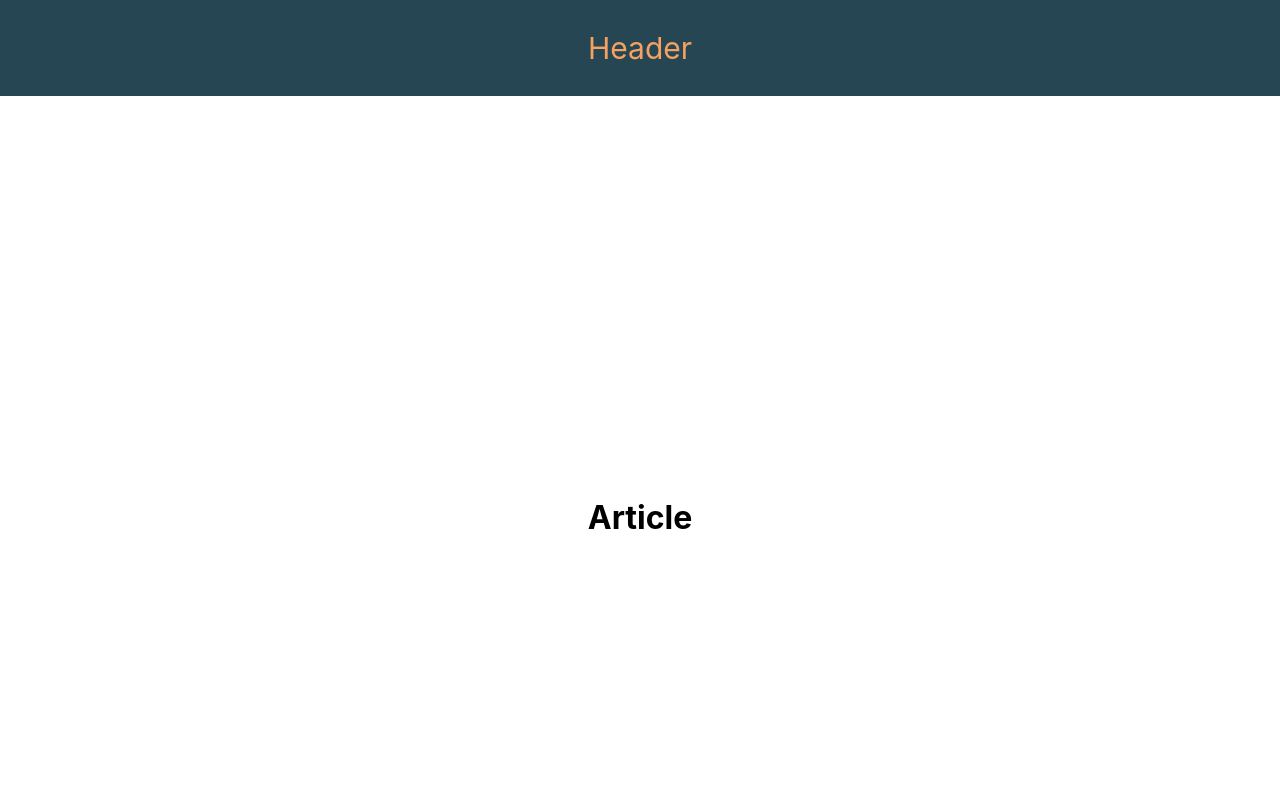
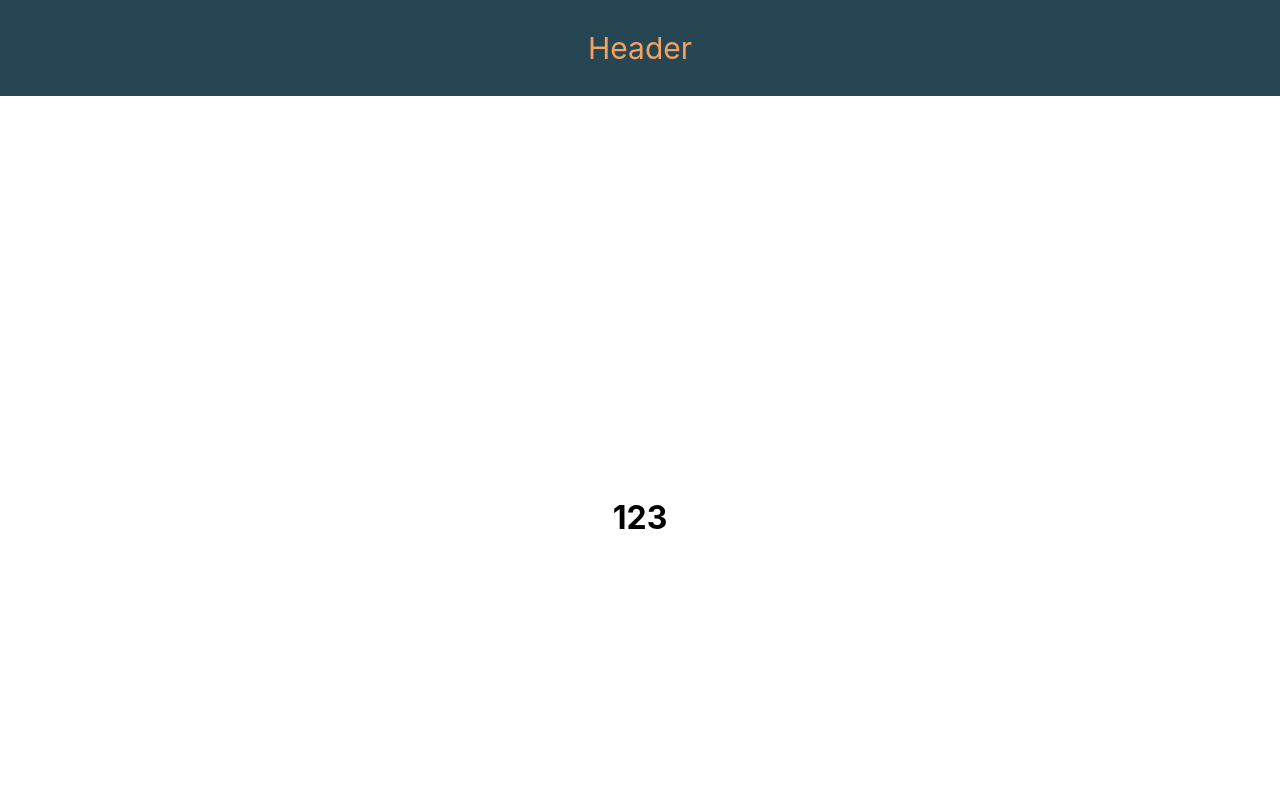
Before and after one commit to Marc-Kruiss/Next_Js_Course, a Next.js app in the folder next-misc/: page /blog/1 in a window 1280 px wide. Shown: the top 800 px of the page. Built offline with nearby package versions, Linux system fonts and the light colour scheme.

Commit message:
use of env.local file and variables (private/public)

```diff
--- a/next-misc/pages/blog/[blogId].js
+++ b/next-misc/pages/blog/[blogId].js
@@ -8,7 +8,11 @@ function Blog({ title, description }) {
         <title>{title}</title>
         <meta name="description" content={description} />
       </Head>
-      <h1 className="content">Article</h1>
+
+      <h1 className="content">
+        {process.env.NEXT_PUBLIC_ANALYTICS_ID}
+        {/*{process.env.DB_USER} doesnt work because it has not perfix 'NEXT_PUBLIC' */}
+      </h1>
     </>
   );
 }
@@ -16,6 +20,12 @@ function Blog({ title, description }) {
 export default Blog;
 
 export async function getStaticPaths() {
+  const user = process.env.DB_USER;
+  const password = process.env.DB_PASSWORD;
+
+  console.log(
+    `Connecting to database with username ${user} with password ${password}`
+  );
   return {
     paths: [{ params: { blogId: "1" } }],
     fallback: false,
```
Also changed, not shown: 1 other file (tests, documents, lock files or other folders).
